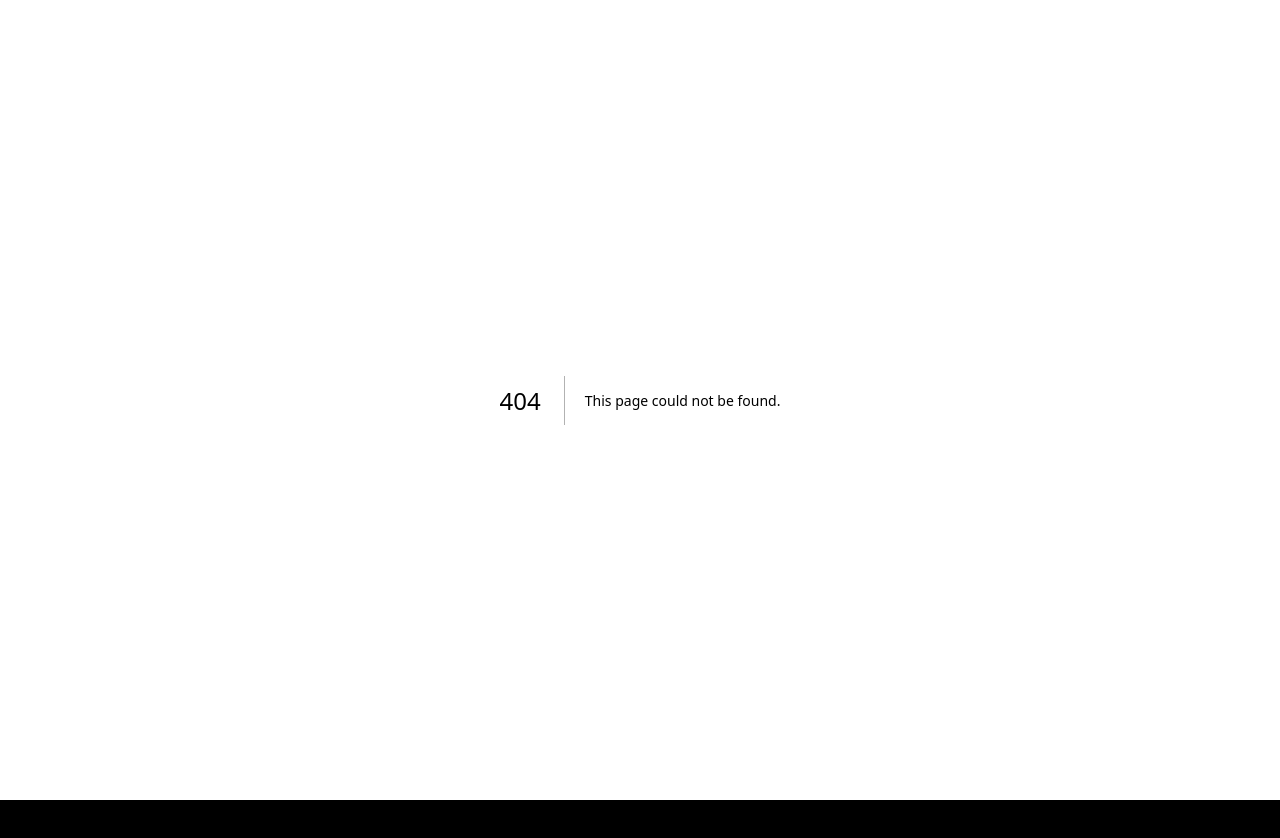
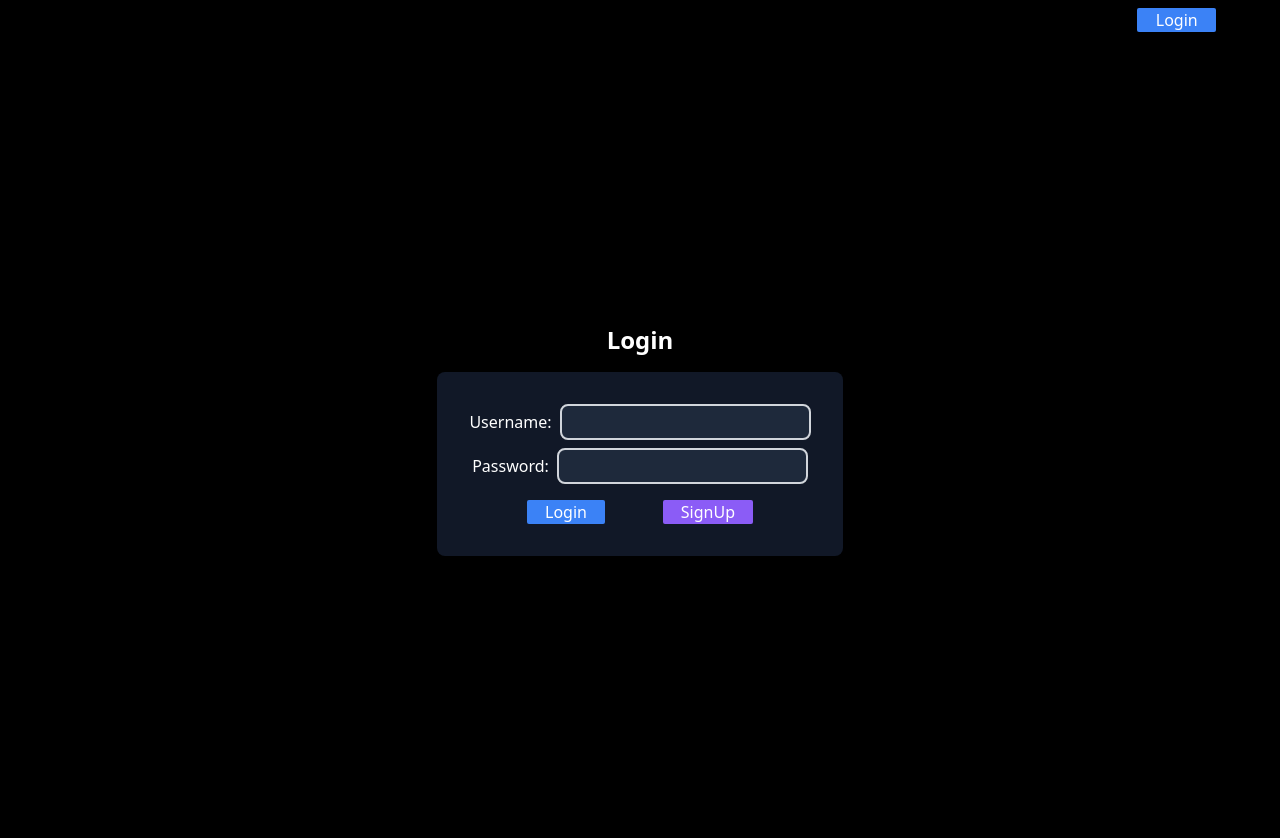
Before and after one commit to Lohit244/webathonfrontend, a Next.js app: page /login in a window 1280 px wide. Before the commit this address had no page. Before the commit the page ends 800 px from the top, so only its background shows below. Built offline with nearby package versions, Linux system fonts and the light colour scheme.

Commit message:
day 2 beigns

```diff
--- a/package.json
+++ b/package.json
@@ -9,6 +9,7 @@
     "lint": "next lint"
   },
   "dependencies": {
+    "@formkit/auto-animate": "^1.0.0-beta.5",
     "@next/font": "13.1.4",
     "@types/node": "18.11.18",
     "@types/react": "18.0.27",
--- /dev/null
+++ b/src/components/navbar.tsx
@@ -0,0 +1,44 @@
+import Link from "next/link"
+import { useRouter } from "next/router"
+import { useEffect, useState } from "react"
+
+const Navbar = () => {
+
+  const [loggedIn, setLoggedIn] = useState(false)
+  const router = useRouter()
+
+  useEffect(() => {
+    if (localStorage) {
+      const token = localStorage.getItem("token")
+      if (token) {
+        setLoggedIn(true)
+      }
+    }
+  })
+
+
+
+  return (
+    <>
+      <div className="flex flex-row-reverse justify-between md:mx-16 py-2 sm:mx-8">
+        {loggedIn && (
+          <Link href="/myposts" className="bg-blue-500 hover:bg-blue-600 transition-colors duration-300 rounded-sm px-[2ch]">
+            My Postings
+          </Link>
+        )}
+        <div className={`${loggedIn ? "bg-red-500" : "bg-blue-500"} ${loggedIn ? "hover:bg-red-600" : "hover:bg-blue-600"} transition-colors duration-300 rounded-sm px-[2ch]`} onClick={
+          () => {
+            if (loggedIn) {
+              setLoggedIn(false)
+              localStorage.removeItem("token")
+              router.push("/")
+            }
+          }}>
+          {loggedIn ? "Logout" : <Link href="/login">Login</Link>}
+        </div>
+      </div>
+    </>
+  )
+}
+
+export default Navbar
--- a/src/pages/_app.tsx
+++ b/src/pages/_app.tsx
@@ -1,6 +1,13 @@
+import Navbar from '@/components/navbar'
 import '@/styles/globals.css'
 import type { AppProps } from 'next/app'
 
 export default function App({ Component, pageProps }: AppProps) {
-  return <Component {...pageProps} />
+
+  return <>
+
+    <Navbar />
+    <Component {...pageProps} />
+
+  </>
 }
--- /dev/null
+++ b/src/pages/login.tsx
@@ -0,0 +1,111 @@
+import autoAnimate from "@formkit/auto-animate"
+import { useRouter } from "next/router"
+import { useEffect, useRef, useState } from "react"
+
+export default function Login() {
+  const [username, setUsername] = useState("")
+  const [password, setPassword] = useState("")
+  const [error, setError] = useState("")
+  const [loading, setLoading] = useState(false)
+
+  const router = useRouter()
+  const login = async () => {
+    setLoading(true)
+    setError("")
+    // console.log(username, password)
+    const res = await fetch(`${process.env.NEXT_PUBLIC_API_BASE}/auth/signIn`, {
+      method: "POST",
+      headers: {
+        "Content-Type": "application/json"
+      },
+      body: JSON.stringify({
+        username,
+        password
+      })
+    })
+    const data = await res.json()
+    if (!data || !data.token) {
+      setError("Invalid username or password")
+      setLoading(false)
+      return;
+    }
+    localStorage.setItem("token", data.token)
+    setLoading(false)
+    router.push("/")
+  }
+
+  const signUp = async () => {
+    setLoading(true)
+    setError("")
+    // console.log(username, password)
+    const res = await fetch(`${process.env.NEXT_PUBLIC_API_BASE}/auth/signUp`, {
+      method: "POST",
+      headers: {
+        "Content-Type": "application/json"
+      },
+      body: JSON.stringify({
+        username,
+        password
+      })
+    })
+    const data = await res.json()
+    if (data?.message) {
+      setError(data.message)
+      setLoading(false)
+      return;
+    }
+    if (!data || !data.token) {
+      setError("Invalid username or password")
+      setLoading(false)
+      return;
+    }
+    localStorage.setItem("token", data.token)
+    setLoading(false)
+    router.push("/")
+  }
+
+  const Spinner = () => {
+    return (
+      <div className="animate-spin flex flex-row justify-center items-center">
+        <svg className="h-5 w-5" viewBox="0 0 24 24" fill="none" xmlns="http://www.w3.org/2000/svg">
+          <path d="M12 2V6" stroke="currentColor" strokeWidth="2" strokeLinecap="round" strokeLinejoin="round" />
+          <path d="M12 18V22" stroke="currentColor" strokeWidth="2" strokeLinecap="round" strokeLinejoin="round" />
+          <path d="M4.93 4.93L7.76 7.76" stroke="currentColor" strokeWidth="2" strokeLinecap="round" strokeLinejoin="round" />
+          <path d="M16.24 16.24L19.07 19.07" stroke="currentColor" strokeWidth="2" strokeLinecap="round" strokeLinejoin="round" />
+          <path d="M2 12H6" stroke="currentColor" strokeWidth="2" strokeLinecap="round" strokeLinejoin="round" />
+          <path d="M18 12H22" stroke="currentColor" strokeWidth="2" strokeLinecap="round" strokeLinejoin="round" />
+          <path d="M4.93 19.07L7.76 16.24" stroke="currentColor" strokeWidth="2" strokeLinecap="round" strokeLinejoin="round" />
+          <path d="M16.24 7.76L19.07 4.93" stroke="currentColor" strokeWidth="2" strokeLinecap="round" strokeLinejoin="round" />
+        </svg>
+      </div>
+    )
+  }
+
+  return (
+    <>
+      <form onSubmit={(e) => { e.preventDefault(); login(); }} className="flex flex-col justify-center items-center h-screen">
+        <div className="font-bold text-2xl mb-4">Login</div>
+        {error && <div className="text-red-500">{error}</div>}
+        <div className="flex flex-col justify-center items-center bg-gray-900 rounded-lg shadow-lg p-8">
+          {loading ? (<div className="text-white">Loading...<Spinner /></div>) : (
+            <div className="flex flex-col items-center">
+              <div className="flex flex-row justify-center items-center">
+                <div className="mr-2">Username:</div>
+                <input type="text" value={username} onChange={(e) => { setUsername(e.currentTarget.value) }} className="border-2 border-gray-300 bg-slate-800 outline-none rounded-lg px-2 py-1" />
+              </div>
+              <div className="flex flex-row justify-center items-center mt-2">
+                <div className="mr-2">Password:</div>
+                <input type="password" value={password} onChange={(e) => { setPassword(e.currentTarget.value) }} className="border-2 border-gray-300 bg-slate-800 outline-none rounded-lg px-2 py-1" />
+              </div>
+              <div className="flex flex-row w-full items-center justify-evenly mt-4">
+                <button className="bg-blue-500 hover:bg-blue-600 transition-colors duration-300 rounded-sm px-[2ch]" onClick={(e) => { e.preventDefault(); login(); }}>Login</button>
+                <button className="bg-violet-500 hover:bg-violet-600 transition-colors duration-300 rounded-sm px-[2ch]" onClick={(e) => { e.preventDefault(); signUp() }} >SignUp</button>
+              </div>
+            </div>
+          )}
+        </div>
+      </form>
+    </>
+  )
+
+}
--- /dev/null
+++ b/src/pages/myposts.tsx
@@ -0,0 +1,29 @@
+import { useRouter } from 'next/router'
+import { useEffect, useState } from 'react';
+
+export default function MyPosts() {
+
+  const [loggedIn, setLoggedIn] = useState(true);
+  const router = useRouter();
+
+  useEffect(() => {
+    if (localStorage) {
+      const token = localStorage.getItem("token")
+      if (!token) {
+        setLoggedIn(false)
+      }
+    }
+  })
+
+  if (!loggedIn) {
+    router.push("/login");
+  }
+
+
+  return (
+    <div>
+      <h1>My Posts</h1>
+    </div>
+  )
+
+}
--- a/tailwind.config.js
+++ b/tailwind.config.js
@@ -4,7 +4,11 @@ module.exports = {
     "./src/**/*.{js,ts,jsx,tsx}",
   ],
   theme: {
-    extend: {},
+    extend: {
+      screens: {
+        "xs": "350px",
+      }
+    },
   },
   plugins: [],
 }
```
Also changed, not shown: src/pages/index.tsx (+47 -13 lines), 2 other files (tests, documents, lock files or other folders).
